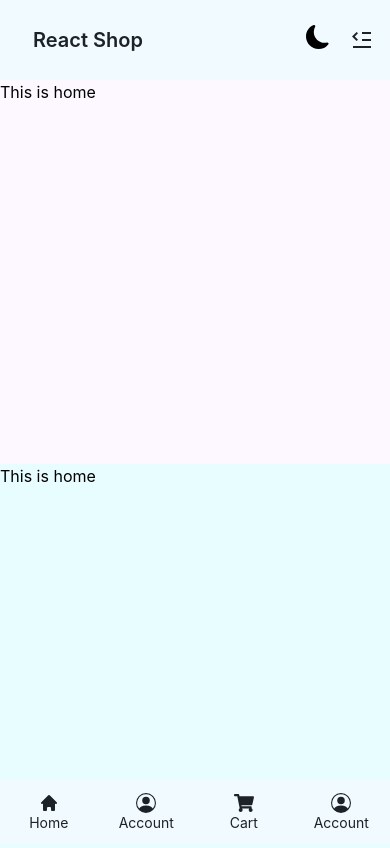
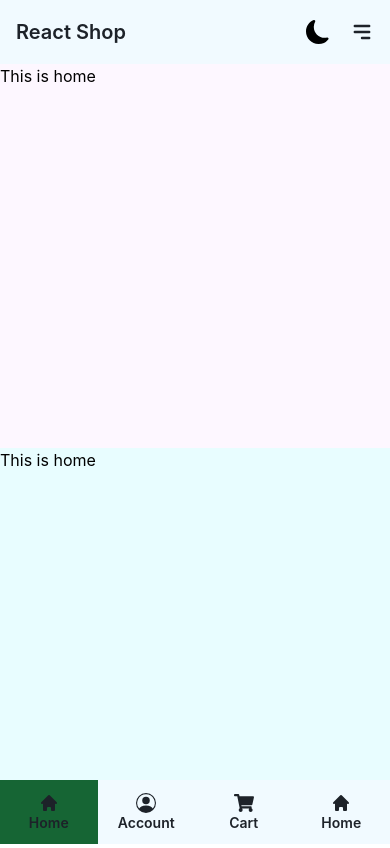
Before and after one commit to abdulalimemon/react-shop, a React (Create React App) app: page / in a window 390 px wide. Built offline with nearby package versions, Linux system fonts and the light colour scheme.

Commit message:
add active navlink on bottom navbar for mobile and change menuicon and some small fix

```diff
--- a/src/components/Navbar/MobileBottomNav.js
+++ b/src/components/Navbar/MobileBottomNav.js
@@ -2,39 +2,53 @@ import React from 'react';
 import { HiHome } from 'react-icons/hi';
 import { BsPersonCircle } from 'react-icons/bs';
 import { FaShoppingCart } from 'react-icons/fa';
-import { Link } from 'react-router-dom';
+import { Link, NavLink } from 'react-router-dom';
 
 
 const MobileBottomNav = () => {
     return (
         <>
             <div className="btm-nav lg:hidden nav-color">
-                <button>
-                    <Link to='/' className='flex flex-col justify-center items-center primary-text'>
+
+                <NavLink to='/' className={({ isActive }) =>
+                    isActive
+                        ? "primary-text bg-green-800"
+                        : "primary-text"}>
+                    <button className='flex flex-col justify-center items-center'>
                         <HiHome className='w-5 h-5'></HiHome>
-                        <span className="btm-nav-label text-sm">Home</span>
-                    </Link>
-                </button>
-                <button>
-                    <Link to='/account' className='flex flex-col justify-center items-center primary-text'>
+                        <span className="btm-nav-label text-sm font-semibold">Home</span>
+                    </button>
+                </NavLink>
+
+                <NavLink to='/account' className={({ isActive }) =>
+                    isActive
+                        ? "primary-text bg-green-800"
+                        : "primary-text"}>
+                    <button className='flex flex-col justify-center items-center'>
                         <BsPersonCircle className='w-5 h-5'></BsPersonCircle>
-                        <span className="btm-nav-label text-sm">Account</span>
-                    </Link>
-                </button>
+                        <span className="btm-nav-label text-sm font-semibold">Account</span>
+                    </button>
+                </NavLink>
 
-                <button>
-                    <Link to='/' className='flex flex-col justify-center items-center primary-text'>
+                <NavLink to='/c' className={({ isActive }) =>
+                    isActive
+                        ? "primary-text bg-green-800"
+                        : "primary-text"}>
+                    <button className='flex flex-col justify-center items-center'>
                         <FaShoppingCart className='w-5 h-5'></FaShoppingCart>
-                        <span className="btm-nav-label text-sm">Cart</span>
-                    </Link>
-                </button>
+                        <span className="btm-nav-label text-sm font-semibold">Cart</span>
+                    </button>
+                </NavLink>
 
-                <button>
-                    <Link to='/' className='flex flex-col justify-center items-center primary-text'>
-                        <BsPersonCircle className='w-5 h-5'></BsPersonCircle>
-                        <span className="btm-nav-label text-sm">Account</span>
-                    </Link>
-                </button>
+                <NavLink to='/a' className={({ isActive }) =>
+                    isActive
+                        ? "primary-text bg-green-800"
+                        : "primary-text"}>
+                    <button className='flex flex-col justify-center items-center'>
+                        <HiHome className='w-5 h-5'></HiHome>
+                        <span className="btm-nav-label text-sm font-semibold">Home</span>
+                    </button>
+                </NavLink>
             </div>
         </>
     );
--- a/src/components/Navbar/MobileMenu.js
+++ b/src/components/Navbar/MobileMenu.js
@@ -1,5 +1,5 @@
 import React, { useState } from 'react';
-import { RiMenuFoldLine } from "react-icons/ri";
+import { HiMenuAlt3 } from "react-icons/hi";
 import { MdOutlineClose } from "react-icons/md";
 import { HiOutlineMenuAlt1 } from "react-icons/hi";
 
@@ -12,7 +12,7 @@ const MobileMenu = () => {
                 <>
                 </>
             ) : (
-                <RiMenuFoldLine onClick={() => setShowSidebar(!showSidebar)} className='w-6 h-6 primary-text'></RiMenuFoldLine>
+                <HiMenuAlt3 onClick={() => setShowSidebar(!showSidebar)} className='w-6 h-6 primary-text'></HiMenuAlt3>
             )}
             <div className={`top-0 right-0 w-10/12  px-5 py-8 bg-[#161B22] fixed h-full z-50  ease-in-out duration-300 ${showSidebar ? "translate-x-0 " : "translate-x-full"
                 }`} >
--- a/src/components/Navbar/Navbar.js
+++ b/src/components/Navbar/Navbar.js
@@ -41,24 +41,22 @@ const Navbar = () => {
 
     return (
         <>
-            <div className="navbar nav-color">
+            <div className="navbar nav-color py-0">
                 <div className='container mx-auto'>
-                    <div className="navbar justify-between">
-                        <Link className="btn btn-ghost normal-case text-xl primary-text" to='/' >React Shop</Link>
+                    <div className="navbar justify-between py-0">
+                        <Link className="text-xl primary-text font-semibold px-0" to='/' >React Shop</Link>
 
                         {/* Mobile And Tab Screen NavBar */}
                         <div className='flex justify-between items-center content-center lg:hidden'>
-                            <div className='mr-5'>
                             <button
                                 onClick={themeChanger}
-                                    className="text"
+                                className="text mr-5"
                             >
                                 {
                                     dark ? <HiOutlineSun className='swap-on fill-current w-6 h-6'></HiOutlineSun>
                                         : <BsFillMoonFill className='swap-off fill-current w-6 h-6'></BsFillMoonFill>
                                 }
                             </button>
-                            </div>
                             <MobileMenu></MobileMenu>
                         </div>
                     </div>
@@ -69,29 +67,26 @@ const Navbar = () => {
                             <li><NavLink className={({ isActive }) =>
                                 isActive
                                     ? "text-lg font-bold text-black success mr-2"
-                                    : "text-lg font-bold text mr-2"
+                                    : "text-lg font-bold secondary-text mr-2"
                             } to='/'>Home</NavLink></li>
                             <li><NavLink className={({ isActive }) =>
                                 isActive
                                     ? "text-lg font-bold text-black success mr-2"
-                                    : "text-lg font-bold text mr-2"
+                                    : "text-lg font-bold secondary-text mr-2"
                             } to='/about'>About</NavLink></li>
                             <li><NavLink className={({ isActive }) =>
                                 isActive
                                     ? "text-lg font-bold text-black success mr-2"
-                                    : "text-lg font-bold text mr-2"
+                                    : "text-lg font-bold secondary-text mr-2"
                             } to='/contact'>Contact</NavLink></li>
                             <li><NavLink className={({ isActive }) =>
                                 isActive
                                     ? "text-lg font-bold text-black success mr-2"
-                                    : "text-lg font-bold text mr-2"
+                                    : "text-lg font-bold secondary-text mr-2"
                             } to='/login'>Login</NavLink></li>
                             <div className='hidden lg:flex justify-between items-center content-center'>
                                 <div className='ml-3'>
-                                    <button
-                                        onClick={themeChanger}
-                                        className="text"
-                                    >
+                                    <button onClick={themeChanger} className="text">
                                         {
                                             dark ? <HiOutlineSun className='swap-on fill-current w-7 h-7'></HiOutlineSun>
                                                 : <BsFillMoonFill className='swap-off fill-current w-7 h-7'></BsFillMoonFill>
```
Lines whose indentation alone changed are shown as unchanged.
